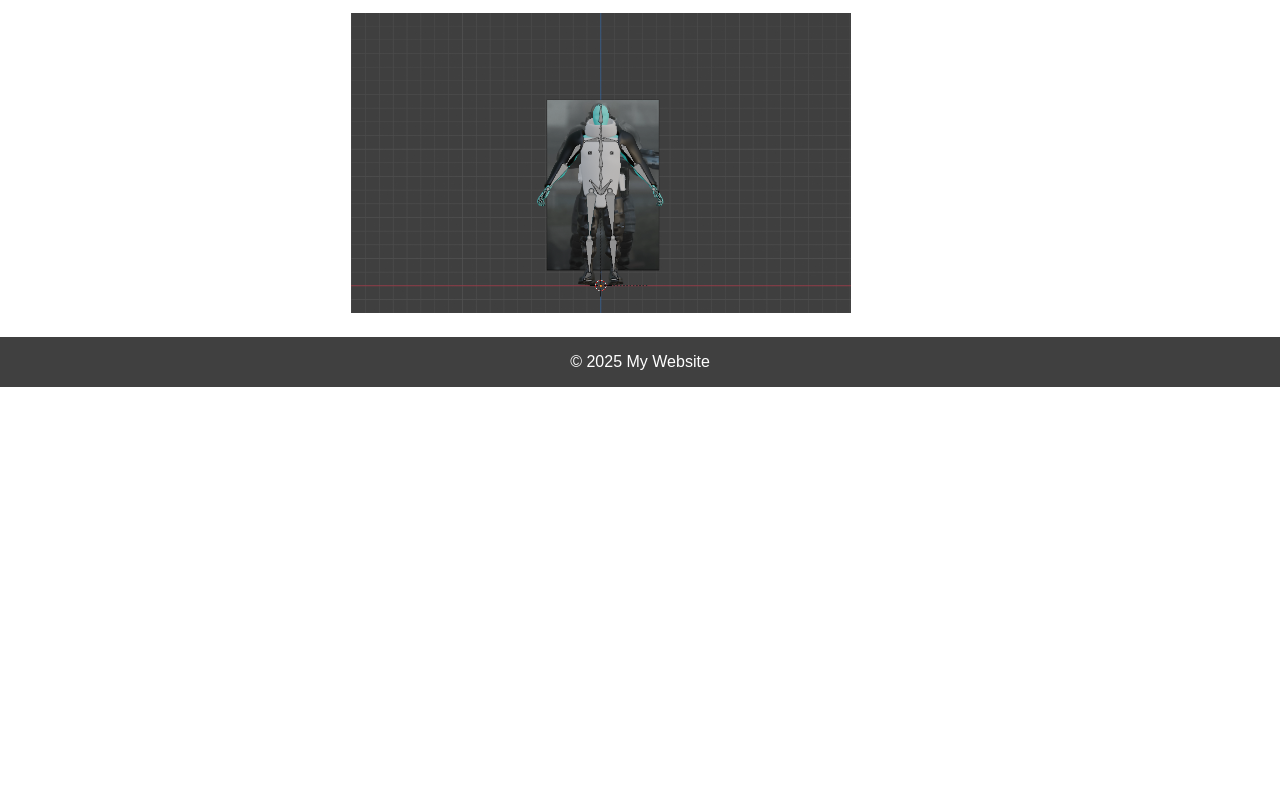
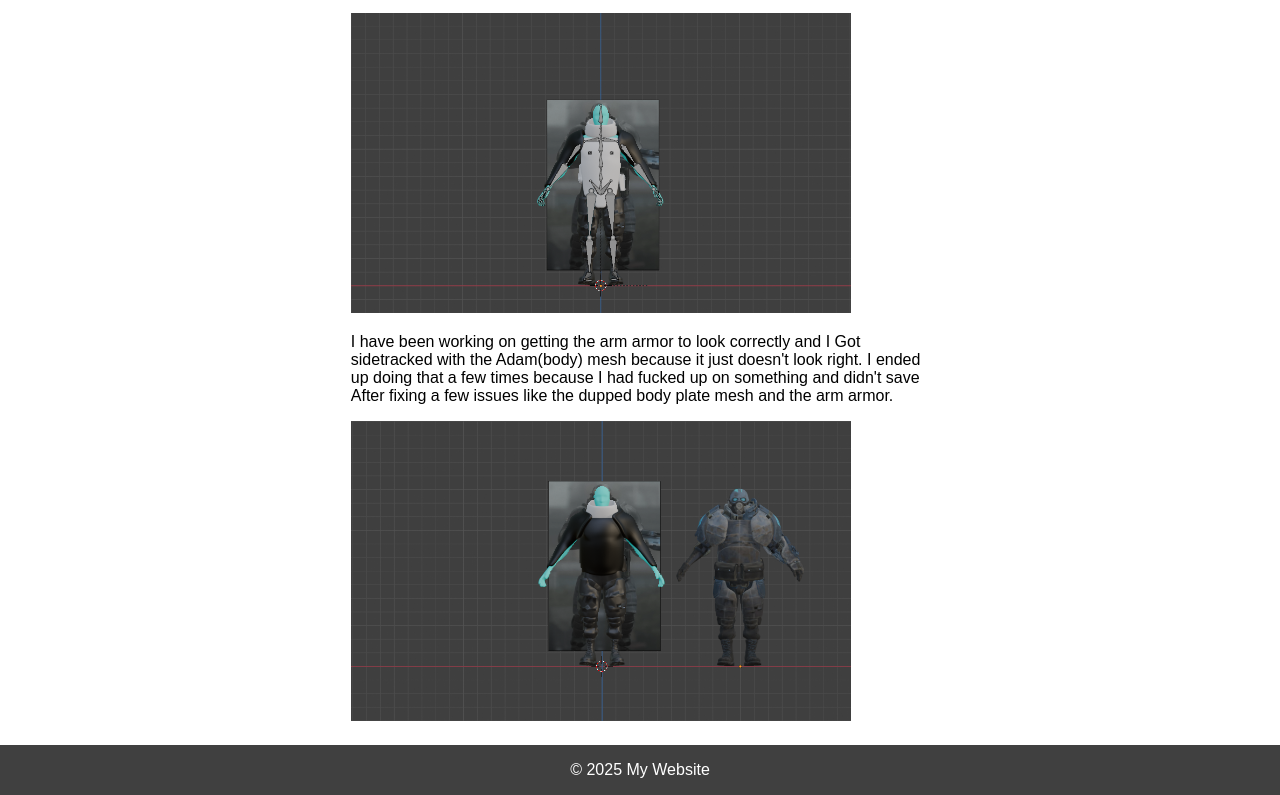
Before and after one commit to WestinSherman/Blender, an Astro site: page /projects/PerfectMe in a window 1280 px wide. Shown: the part 3725-4520 px from the top of the page. Before the commit the page ends 4112 px from the top, so only its background shows below. Built offline with nearby package versions, Linux system fonts and the light colour scheme; Astro itself is replaced by a stand-in of ours.

Commit message:
Added Wallhammer Ref and Fixed stuff.

```diff
--- a/src/pages/projects/PerfectMe.mdx
+++ b/src/pages/projects/PerfectMe.mdx
@@ -19,6 +19,7 @@ import Adam from './assets/_Adam.png';
 import BodyRig from './assets/_BodyRigging.png';
 import BodyRigF from './assets/_BodyRiggingF.png';
 import FinallyRigged from './assets/_FinallyRigged.png';
+import WallHammerRef from './assets/_WallHammerRef.png';
 
 # The Perfect Me
 My goal with this project is to create a 3D model of a Half-Life combine soldier armored
@@ -61,6 +62,10 @@ Here is the finished rigging:
 I FINALLY!!!!! got the Valve Meshes to rig. I just had to parent them seperately and to the bones not the body.
 I also had to delete the bone groups.
 <Image src={FinallyRigged} alt="Adam" width={500} height={300} />
+I have been working on getting the arm armor to look correctly and I Got sidetracked with the Adam(body) mesh
+because it just doesn't look right. I ended up doing that a few times because I had fucked up on something and didn't save After
+fixing a few issues like the dupped body plate mesh and the arm armor.
+<Image src={WallHammerRef} alt="Adam" width={500} height={300} />
  {/*
  TODO:
  Add download link for blender.
```
Also changed, not shown: src/pages/projects/assets/_WallHammerRef.png (added).
